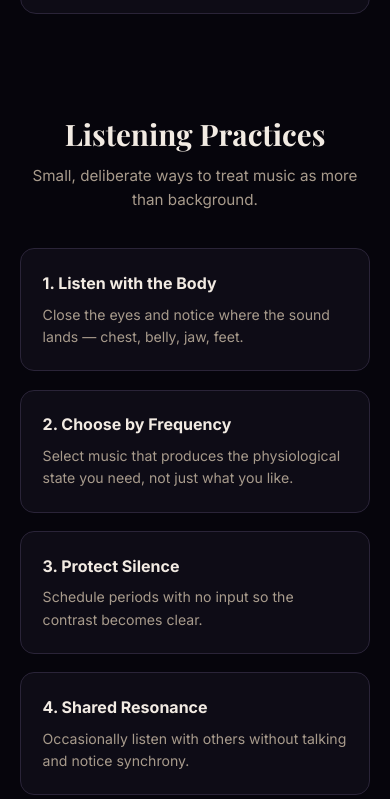
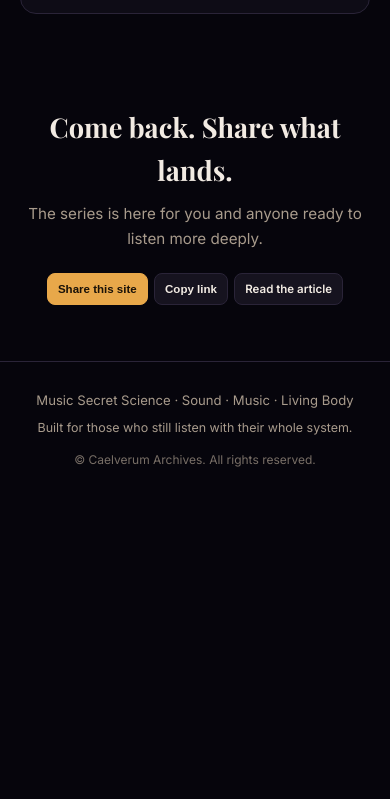
Before and after one commit to Caelverum/musicsecretscience, a plain HTML site: page index.html in a window 390 px wide. Shown: the part 9929-10728 px from the top of the page. After the commit the page ends 10426 px from the top, so only its background shows below. Drawn offline with nearby package versions, Linux system fonts and the light colour scheme.

Commit message:
Remove Practices section and nav links as requested

```diff
--- a/index.html
+++ b/index.html
@@ -79,7 +79,6 @@
         <a href="#why">Why It Matters</a>
         <a href="#gallery">The Series</a>
         <a href="article.html">Full Article</a>
-        <a href="#practices">Practices</a>
       </nav>
       <button class="mobile-menu-btn" onclick="toggleMobileMenu()" aria-label="Menu"><span></span><span></span><span></span></button>
     </div>
@@ -87,7 +86,6 @@
       <a href="#why" onclick="closeMobileMenu()">Why It Matters</a>
       <a href="#gallery" onclick="closeMobileMenu()">The Series</a>
       <a href="article.html" onclick="closeMobileMenu()">Full Article</a>
-      <a href="#practices" onclick="closeMobileMenu()">Practices</a>
     </div>
   </header>
   <main>
@@ -139,18 +137,6 @@
         </div>
       </div>
     </section>
-    <section id="practices">
-      <div class="container">
-        <h2 class="section-title">Listening Practices</h2>
-        <p class="section-sub">Small, deliberate ways to treat music as more than background.</p>
-        <div class="info-grid">
-          <div class="info-card"><h3>1. Listen with the Body</h3><p>Close the eyes and notice where the sound lands — chest, belly, jaw, feet.</p></div>
-          <div class="info-card"><h3>2. Choose by Frequency</h3><p>Select music that produces the physiological state you need, not just what you like.</p></div>
-          <div class="info-card"><h3>3. Protect Silence</h3><p>Schedule periods with no input so the contrast becomes clear.</p></div>
-          <div class="info-card"><h3>4. Shared Resonance</h3><p>Occasionally listen with others without talking and notice synchrony.</p></div>
-        </div>
-      </div>
-    </section>
     <section class="cta">
       <div class="container">
         <h2>Come back. Share what lands.</h2>
```
